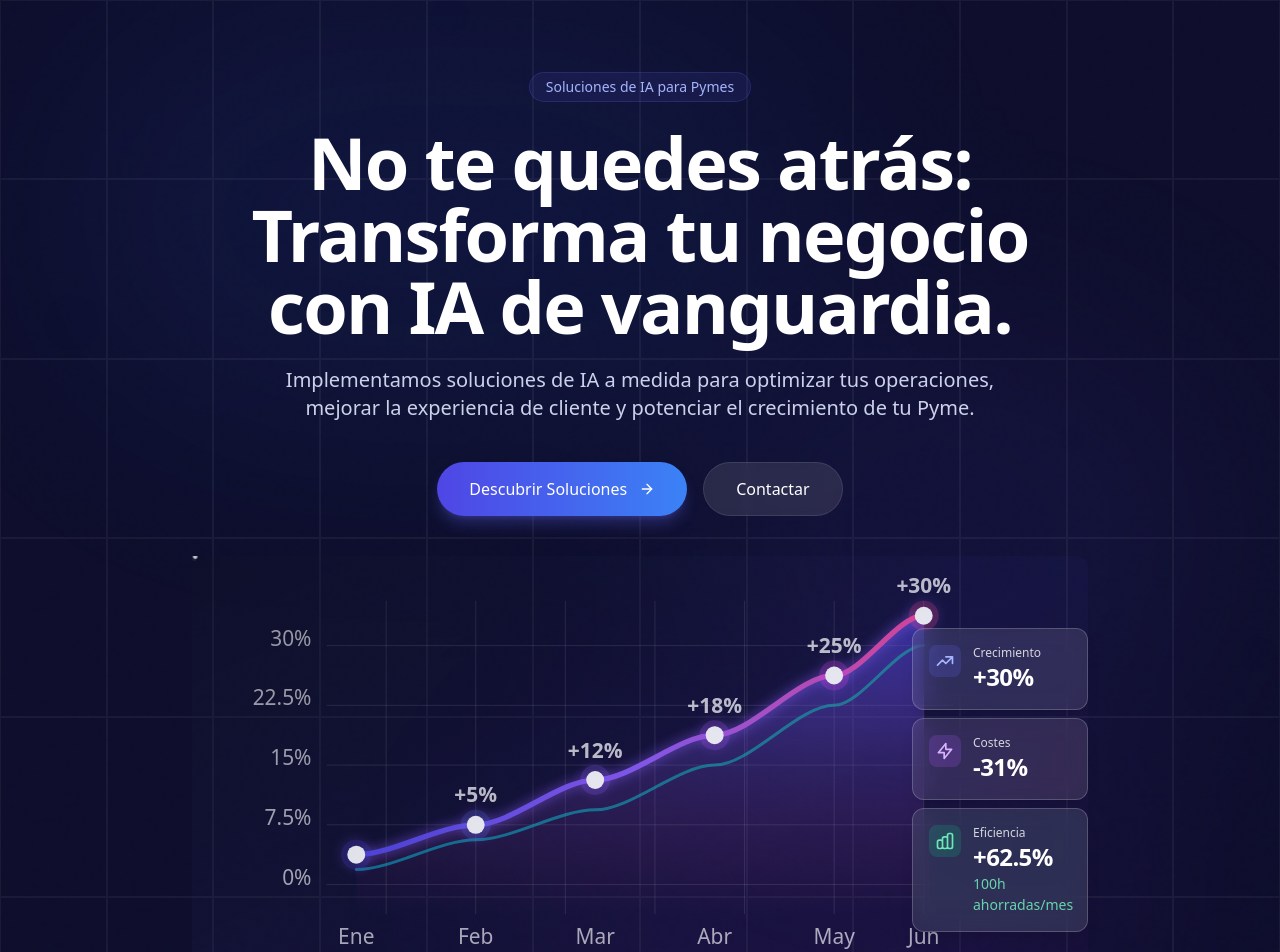
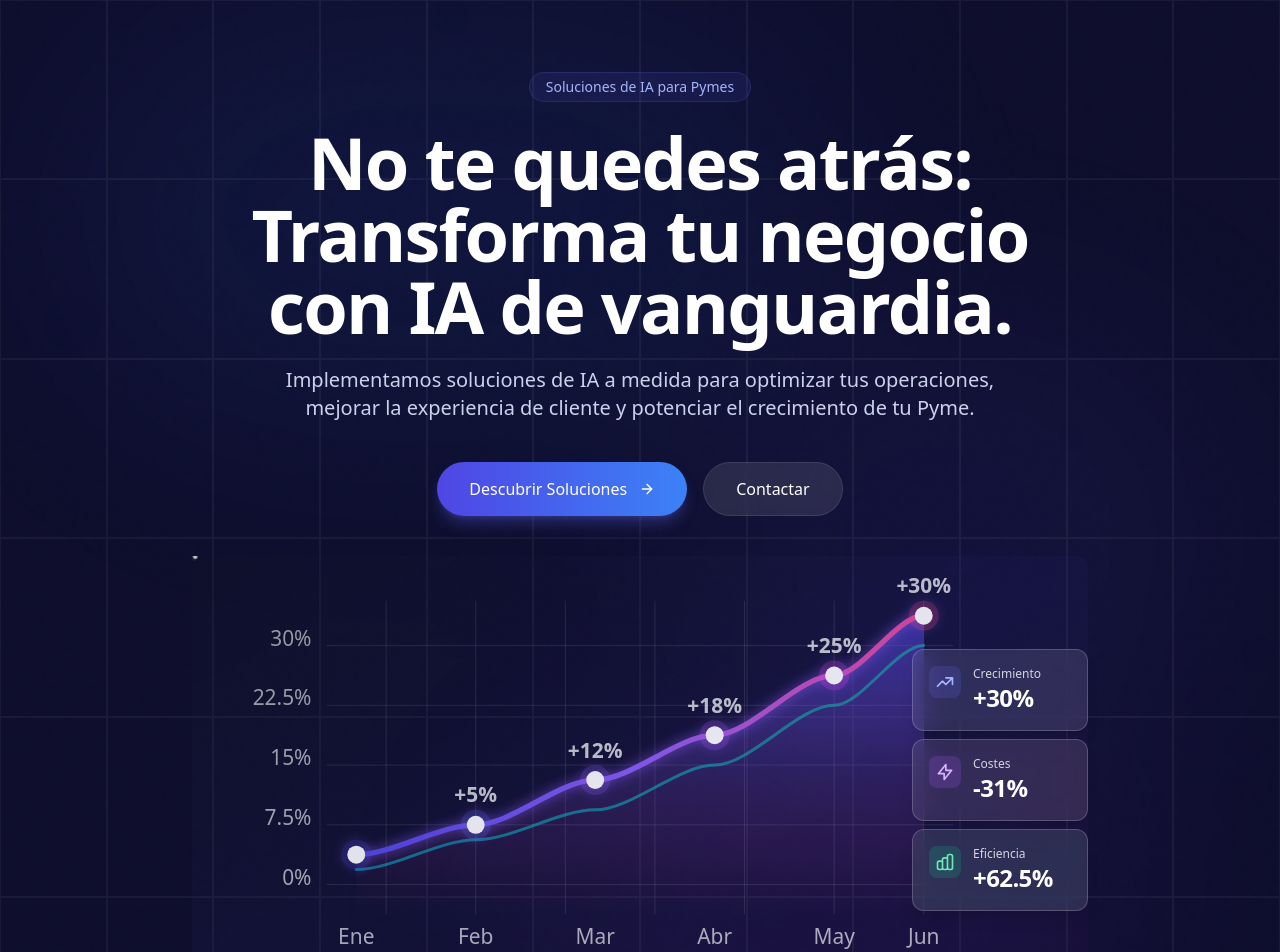
Before and after one commit to obonhector/visionAI, a React (Vite) app: page / in a window 1280 px wide. Shown: the top 952 px of the page. Built offline with nearby package versions, Linux system fonts and the light colour scheme.

Commit message:
New Changess

```diff
--- a/src/components/EnhancedHeroGraph.tsx
+++ b/src/components/EnhancedHeroGraph.tsx
@@ -479,7 +479,6 @@ const EnhancedHeroGraph: React.FC = () => {
              <div>
                <div className="text-xs font-medium text-white/80 font-sans">Eficiencia</div>
                <div className="text-xl sm:text-2xl font-bold text-white tracking-tight font-sans">+62.5%</div>
-               <div className="text-[11px] xs:text-[12px] sm:text-[13px] md:text-[14px] text-emerald-300/90 font-medium">100h ahorradas/mes</div>
              </div>
            </div>
            <div className="absolute -inset-2 bg-gradient-to-r from-emerald-500/10 to-teal-500/10 blur-lg opacity-40"></div>
```
